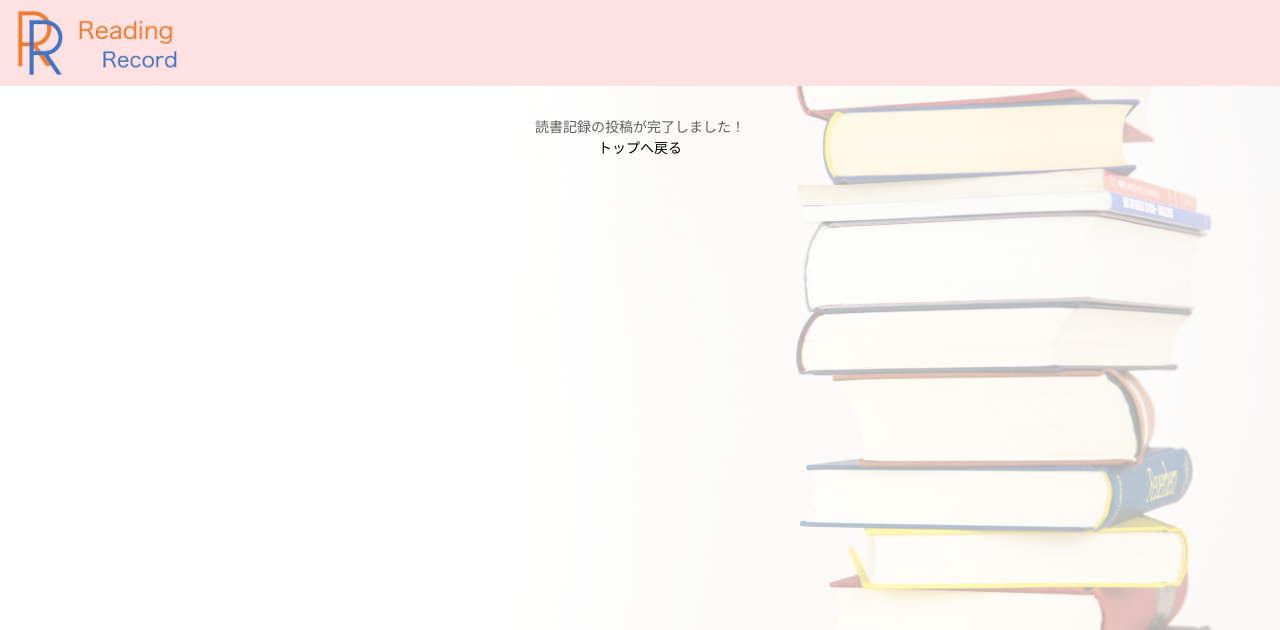
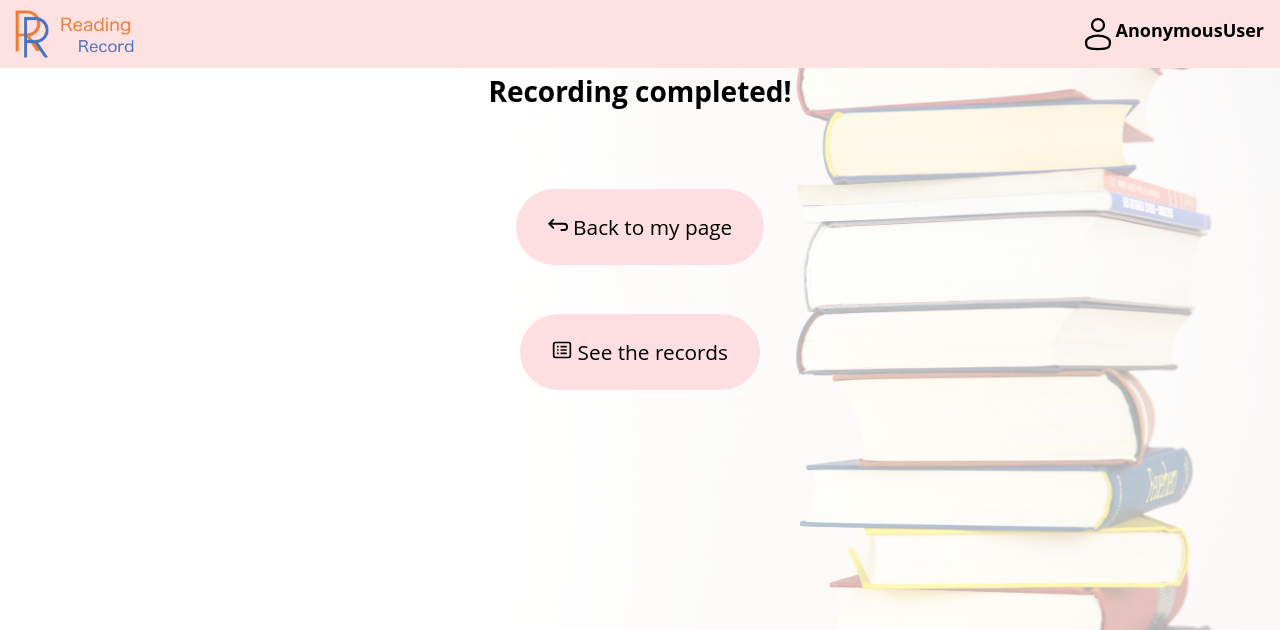
Before and after one commit to tomoish/reading-record, a Django app: page /record-create/complete in a window 1280 px wide. Shown: the top 630 px of the page. Run offline with Django 4.2, Linux system fonts and the light colour scheme.

Commit message:
Fix record_create design

```diff
--- a/book_project/reading_record/static/reading_record/css/style.css
+++ b/book_project/reading_record/static/reading_record/css/style.css
@@ -479,3 +479,30 @@ loading screen
   z-index: 9998;
   translate: 0 100vh;
 }
+
+
+
+.abtn {
+  margin-top: 100px;
+  text-align: center;
+}
+
+.abtn-c {
+  font-size: 1.3rem;
+  padding: 1.5rem 2rem 1.5rem 2rem;
+  border-radius: 100vh;
+  color: #000;
+  background-color: #fedfe1;
+  text-decoration: none;
+}
+
+.abtn-c:hover {
+  color: #fff;
+  background: #f596aa;
+}
+
+.abtn-c:before {
+  right: 1rem;
+  margin: 0;
+  padding: 0;
+}
--- a/book_project/reading_record/templates/reading_record/index.html
+++ b/book_project/reading_record/templates/reading_record/index.html
@@ -4,7 +4,7 @@
 <html>
 <head>
     <meta charset="UTF-8">
-    <title>Reading record</title>
+    <title>Reading Record</title>
     <link rel="preconnect" href="https://fonts.googleapis.com">
     <link rel="preconnect" href="https://fonts.gstatic.com" crossorigin>
     <link href="https://fonts.googleapis.com/css2?family=Bitter:wght@400;700&display=swap" rel="stylesheet">
@@ -27,7 +27,7 @@
       <div>
         <a href="{% url 'Login' %}" class="sign-in flex text-lg font-bold ">
           <svg xmlns="http://www.w3.org/2000/svg" width="36" height="36" viewBox="0 0 36 36"><path fill="currentColor" d="M28 4H12a2 2 0 0 0-2 2v7h8.5l-3.38-3.29a1 1 0 0 1 1.41-1.41l5.79 5.79l-5.79 5.79a1 1 0 0 1-1.41-1.41L18.5 15H10v15a2 2 0 0 0 2 2h16a2 2 0 0 0 2-2V6a2 2 0 0 0-2-2Z" class="clr-i-solid clr-i-solid-path-1"/><path fill="currentColor" d="M10 13H4a1 1 0 0 0-1 1a1 1 0 0 0 1 1h6Z" class="clr-i-solid clr-i-solid-path-2"/><path fill="none" d="M0 0h36v36H0z"/></svg>
-          Sign in</a></li>
+          Sign in</a>
       </div>
     </nav>
   </header>
--- a/book_project/reading_record/templates/reading_record/record_create_complete.html
+++ b/book_project/reading_record/templates/reading_record/record_create_complete.html
@@ -2,32 +2,47 @@
 
 <!DOCTYPE html>
 <html lang="en" dir="ltr">
-<head>
-  <meta charset="utf-8">
-  <title>Reading record forms complete</title>
-  <link rel="stylesheet" href='{% static "reading_record/css/style.css" %}'/>
-  <link href="{% static 'reading_record/icon/favicon.ico' %}" rel="shortcut icon">
-</head>
+  <head>
+    <meta charset="UTF-8">
+    <title>{{UserID}} - Recording completed</title>
+    <link rel="preconnect" href="https://fonts.googleapis.com">
+    <link rel="preconnect" href="https://fonts.gstatic.com" crossorigin>
+    <link href="https://fonts.googleapis.com/css2?family=Bitter:wght@400;700&display=swap" rel="stylesheet">
+    <link rel="stylesheet" href="{% static 'reading_record/css/style.css'%}">
+    <script src="{% static 'reading_record/js/script.js' %}"></script>
+    <link href="{% static 'reading_record/icon/favicon.ico' %}" rel="shortcut icon">
+  </head>
 
 
 <body id="record_create_complete">
 
   <header>
-    <div class="logo">
-      <img src="../../static/reading_record/images/logo.png", alt="HOME" width="176" height="70">
-    </div>
-    <nav>
-        <ul class="global-nav">
-            <!-- <li><a href="{% url 'home' %}">{{ UserID }}</a></li> -->
-        </ul>
+    <nav class="header-nav container">
+      <div>
+        <img src="../../static/reading_record/images/logo.png", alt="HOME" width="131" height="52">
+      </div>
+      <div>
+        <a href="{% url 'home' %}" class="sign-in flex text-lg font-bold ">
+          <svg xmlns="http://www.w3.org/2000/svg" width="36" height="36" viewBox="0 0 24 24"><g fill="none" stroke="currentColor" stroke-width="1.5"><circle cx="12" cy="6" r="4"/><path d="M20 17.5c0 2.485 0 4.5-8 4.5s-8-2.015-8-4.5S7.582 13 12 13s8 2.015 8 4.5Z"/></g></svg>
+          {{UserID}}</a>
+      </div>
     </nav>
   </header>
 
-  <div class="main record_complete">
-    <p>読書記録の投稿が完了しました！</p>
-    <a href="{% url 'home' %}">トップへ戻る</a>
-  </form>
+  <h1>Recording completed! </h1>
+
+  <div class="abtn">
+    <a href="{% url 'home' %}" class="abtn-c">
+      <svg xmlns="http://www.w3.org/2000/svg" width="20" height="20" viewBox="0 0 16 16"><path fill="currentColor" fill-rule="evenodd" d="m2.87 7.75l1.97 1.97a.75.75 0 1 1-1.06 1.06L.53 7.53L0 7l.53-.53l3.25-3.25a.75.75 0 0 1 1.06 1.06L2.87 6.25h9.88a3.25 3.25 0 0 1 0 6.5h-2a.75.75 0 0 1 0-1.5h2a1.75 1.75 0 1 0 0-3.5H2.87Z" clip-rule="evenodd"/></svg>
+      Back to my page
+    </a>
   </div>
 
+  <div class="abtn">
+    <a href="{% url 'show_records' %}" class="abtn-c">
+      <svg xmlns="http://www.w3.org/2000/svg" width="20" height="20" viewBox="0 0 24 24"><path fill="currentColor" fill-rule="evenodd" d="M20 4H4a1 1 0 0 0-1 1v14a1 1 0 0 0 1 1h16a1 1 0 0 0 1-1V5a1 1 0 0 0-1-1ZM4 2a3 3 0 0 0-3 3v14a3 3 0 0 0 3 3h16a3 3 0 0 0 3-3V5a3 3 0 0 0-3-3H4Zm2 5h2v2H6V7Zm5 0a1 1 0 1 0 0 2h6a1 1 0 1 0 0-2h-6Zm-3 4H6v2h2v-2Zm2 1a1 1 0 0 1 1-1h6a1 1 0 1 1 0 2h-6a1 1 0 0 1-1-1Zm-2 3H6v2h2v-2Zm2 1a1 1 0 0 1 1-1h6a1 1 0 1 1 0 2h-6a1 1 0 0 1-1-1Z" clip-rule="evenodd"/></svg>
+      See the records
+    </a>
+  </div>
 </body>
 </html>
--- a/book_project/reading_record/views.py
+++ b/book_project/reading_record/views.py
@@ -89,8 +89,18 @@ class RecordCreateView(CreateView):
         kwgs['user'] = self.request.user
         return kwgs
 
+    def get_context_data(self, **kwargs):
+        context = super().get_context_data(**kwargs)
+        context['UserID'] = self.request.user
+        return context
+
 class RecordCreateCompleteView(TemplateView):
     template_name = 'reading_record/record_create_complete.html'
+
+    def get_context_data(self, **kwargs):
+        context = super().get_context_data(**kwargs)
+        context['UserID'] = self.request.user
+        return context
 
 class GuestLoginView(View):
     def get(self,request):
```
Also changed, not shown: book_project/reading_record/templates/reading_record/record_create.html (+26 -13 lines).
